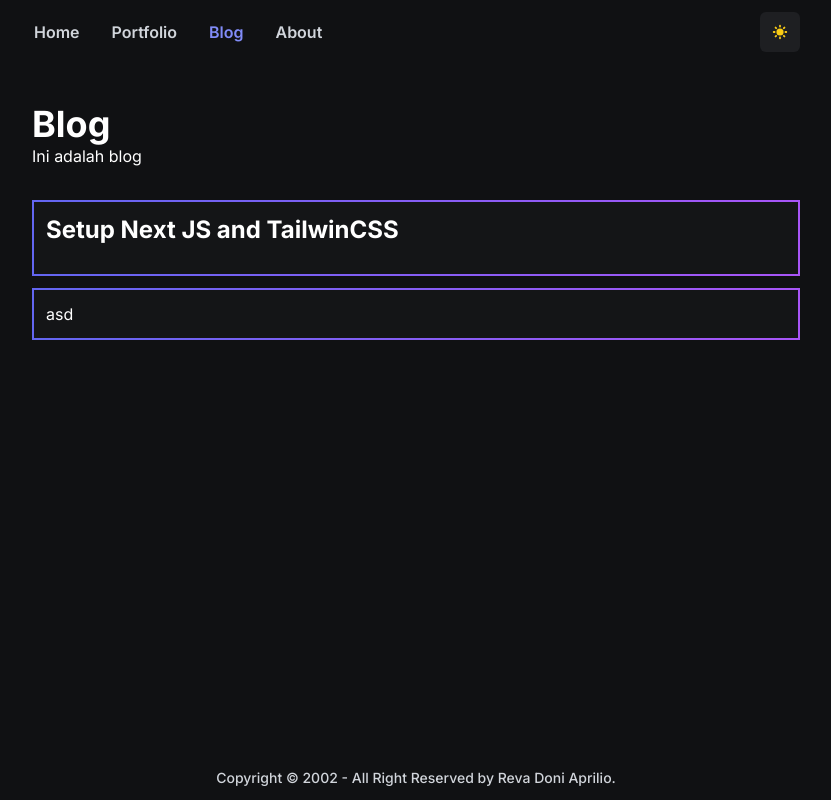
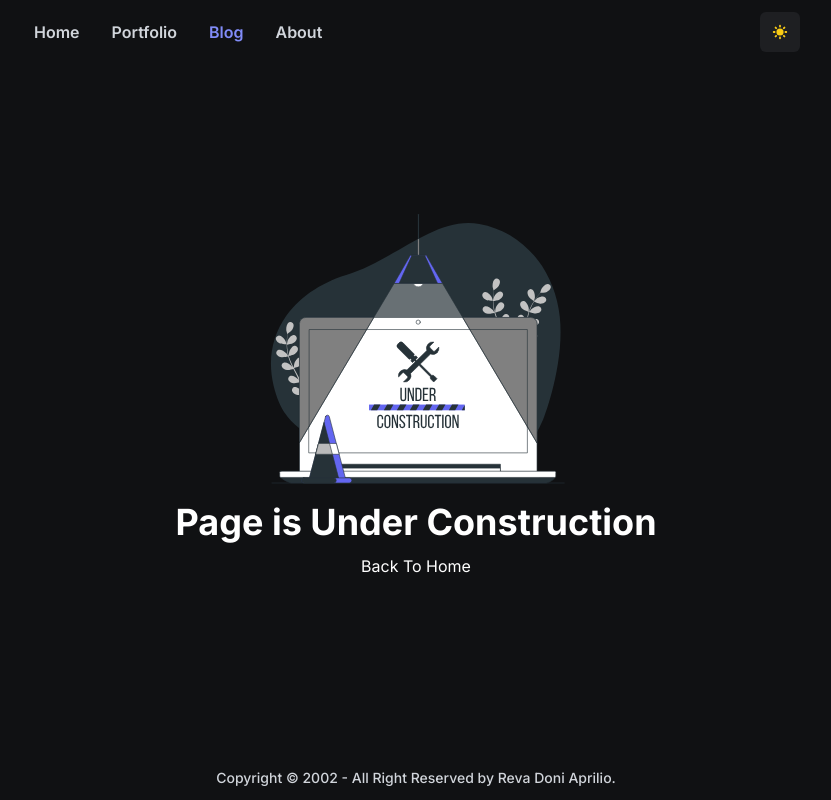
Before and after one commit to RevDonz/revdonz.my.id, a Next.js app: page /blog in a window 1280 px wide. Shown: the whole page, without its empty margins (224-1055 px from the left). Built offline with nearby package versions, Linux system fonts and the light colour scheme.

Commit message:
feat(construction): change blog and about me page to under construction

```diff
--- /dev/null
+++ b/src/components/atoms/Construct.tsx
@@ -0,0 +1,23 @@
+import Image from 'next/image';
+import Link from 'next/link';
+import Main from '../template';
+
+const Construct = () => {
+  return (
+    <Main className='flex flex-col items-center h-full justify-center leading-6 -mt-10'>
+      <Image
+        alt='doodle'
+        src='/construction.svg'
+        priority
+        width={300}
+        height={300}
+      />
+      <h1 className='mb-3'>Page is Under Construction</h1>
+      <Link href='/'>
+        <a href=''>Back To Home</a>
+      </Link>
+    </Main>
+  );
+};
+
+export default Construct;
--- a/src/pages/about.tsx
+++ b/src/pages/about.tsx
@@ -1,18 +1,7 @@
-import Head from '@/components/atoms/Head';
-import Hero from '@/components/mollecules/Hero';
-import Main from '@/components/template';
-import React from 'react';
+import Construct from '@/components/atoms/Construct';
 
 const about = () => {
-  return (
-    <Main className='mt-10'>
-      <Head title='About' />
-      <Hero
-        title={'About Me'}
-        description={'Ini adalah halaman tentang saya'}
-      />
-    </Main>
-  );
+  return <Construct />;
 };
 
 export default about;
--- a/src/pages/blog.tsx
+++ b/src/pages/blog.tsx
@@ -1,57 +1,7 @@
-import Head from '@/components/atoms/Head';
-import Hero from '@/components/mollecules/Hero';
-import Main from '@/components/template';
-import clsx from 'clsx';
-import React from 'react';
-
-export interface CompProps {
-  // title: string;
-  // description: string;
-  children?: React.ReactNode;
-  // className?: string;
-}
+import Construct from '@/components/atoms/Construct';
 
 const blog = () => {
-  const Card = ({ children }: CompProps) => {
-    return (
-      <div
-        className={clsx(
-          'relative p-0.5 transition-transform',
-          'active:scale-[0.98]',
-          'bg-black dark:bg-transparent',
-          'dark:bg-gradient-to-r dark:from-primary-500 dark:to-ternary-500',
-          'before:absolute before:-z-[1] before:inset-0 before:transition-transform',
-          'before:bg-black dark:before:bg-gradient-to-r before:from-primary-500 before:to-ternary-500',
-          'hover:before:translate-x-2 hover:before:translate-y-2',
-          'active:before:translate-x-1 active:before:translate-y-1'
-        )}
-      >
-        {children}
-      </div>
-    );
-  };
-
-  const CardBlog = ({ children }: CompProps) => {
-    return <div className='p-3 bg-gray-50 dark:bg-dark-800'>{children}</div>;
-  };
-  return (
-    <Main className='mt-10'>
-      <Head title='Blog' />
-      <Hero title={'Blog'} description={'Ini adalah blog'} />
-      <section className={clsx('relative')}>
-        <div className='flex flex-col space-y-3 group'>
-          <Card>
-            <CardBlog>
-              <h3 className='mb-2 md:mb-4'>Setup Next JS and TailwinCSS</h3>
-            </CardBlog>
-          </Card>
-          <Card>
-            <CardBlog>asd</CardBlog>
-          </Card>
-        </div>
-      </section>
-    </Main>
-  );
+  return <Construct />;
 };
 
 export default blog;
```
Also changed, not shown: public/construction.svg (added).
